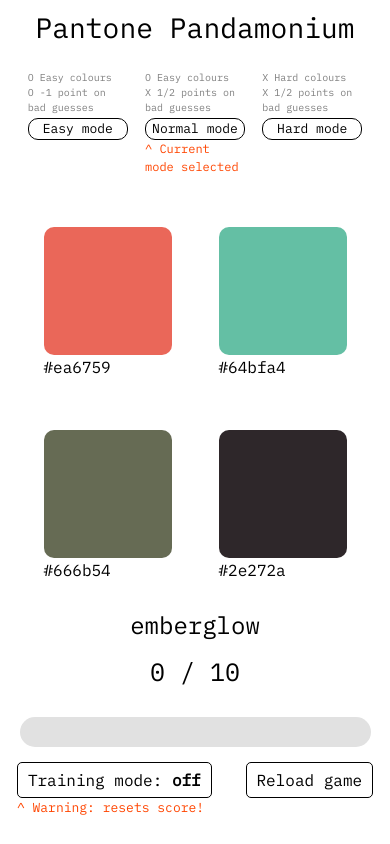
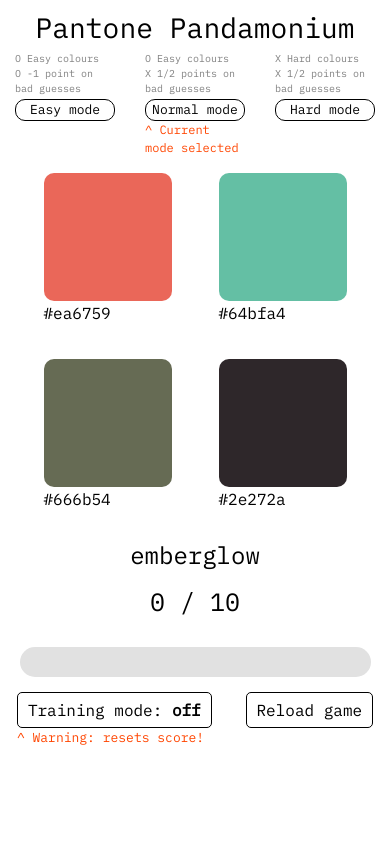
Before and after one commit to lydia-pauly/pantone_colour_game, a SvelteKit app in the folder pantone_game_svelte/: page / in a window 390 px wide. Built offline with nearby package versions, Linux system fonts and the light colour scheme.

Commit message:
Adjusted whitespace on colour squares for more compact mobile view

```diff
--- a/pantone_game_svelte/src/lib/components/ColourSquare.svelte
+++ b/pantone_game_svelte/src/lib/components/ColourSquare.svelte
@@ -31,7 +31,7 @@
     .colour-square {
       height: 8em;
       width: 8em;
-      margin: 2em auto;
+      margin: 1em auto;
       background-color: var(--square-colour);
       margin-bottom: 0px;
       border-radius: 10px;
--- a/pantone_game_svelte/src/routes/+page.svelte
+++ b/pantone_game_svelte/src/routes/+page.svelte
@@ -119,7 +119,6 @@
 
   function setMode(modeValue) {
     mode = modeValue;
-    console.log("triggered");
     score = 0;
     setGame();
   }
@@ -232,9 +231,9 @@
     }
 
     .game-mode-button-wrapper {
-    display: flex;
-    align-items: center;
-  }
+      padding: 1.2em;
+    }
+
   }
 
   @media (min-width: 320px) and (max-width: 999px) {
@@ -251,9 +250,8 @@
       margin: auto;
     }
 
-      .game-mode-button-wrapper {
-      margin: auto;
-      display: flex;
+    .game-mode-button-wrapper {
+      padding: 0;
     }
   }
 </style>
```
